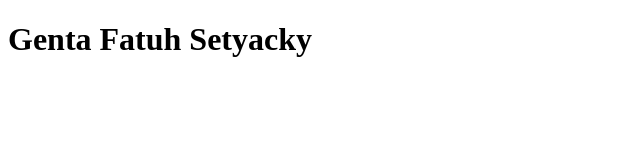
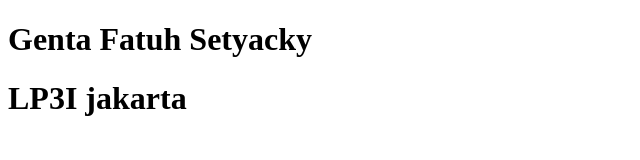
Before and after one commit to MasGenn/task-git, a plain HTML site: page index.html in a window 1280 px wide. Shown: the whole page, without its empty margins (0-640 px from the left). Drawn offline with Linux system fonts and the light colour scheme.

Commit message:
edit campus

```diff
--- a/index.html
+++ b/index.html
@@ -8,5 +8,6 @@
   </head>
   <body>
     <h1>Genta Fatuh Setyacky</h1>
+    <h1>LP3I jakarta</h1>
   </body>
 </html>
```
